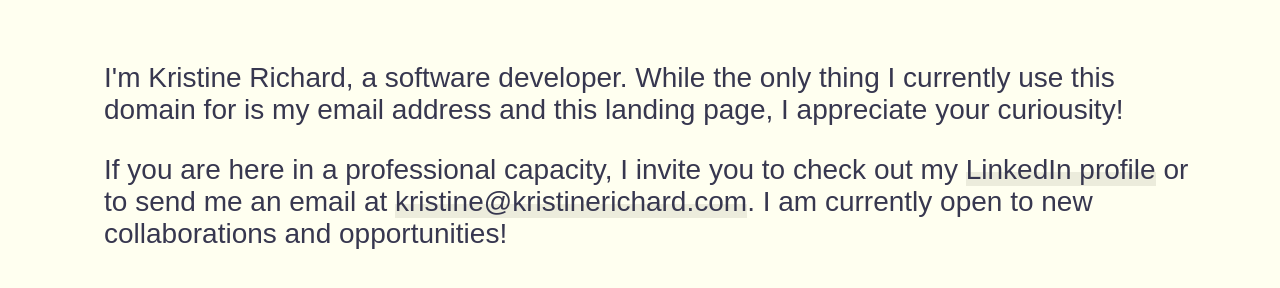
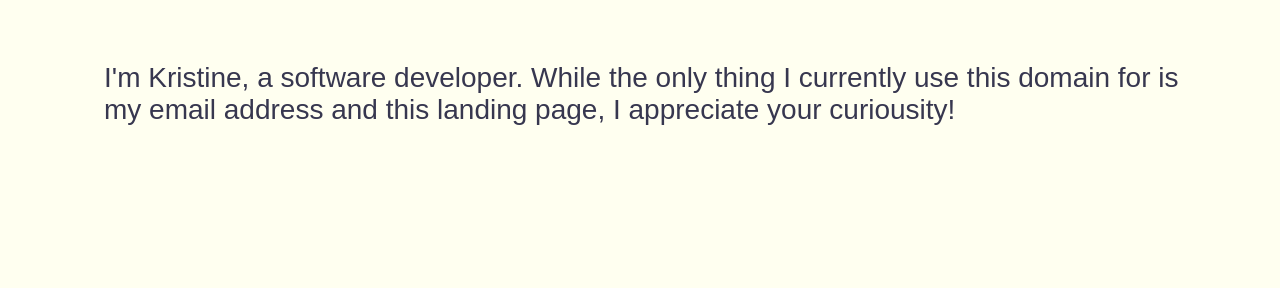
Before and after one commit to krichard-gh/krichard-gh.github.io, a plain HTML site: page docs/index.html in a window 1280 px wide. Shown: the part 186-474 px from the top of the page. Drawn offline with Linux system fonts and the light colour scheme.

Commit message:
content change

```diff
--- a/docs/index.html
+++ b/docs/index.html
@@ -17,11 +17,7 @@
 
     <div id="sub-content">
       <p>
-        I'm Kristine Richard, a software developer. While the only thing I currently use this domain for is my email address and this landing page, I appreciate your curiousity!
-      </p>
-
-      <p>
-        If you are here in a professional capacity, I invite you to check out my <a href="https://www.linkedin.com/in/kristine-richard-dev/" class="bg-color">LinkedIn profile</a> or to send me an email at <a href="mailto:kristine@kristinerichard.com" class="bg-color">kristine@kristinerichard.com</a>. I am currently open to new collaborations and opportunities!
+        I'm Kristine, a software developer. While the only thing I currently use this domain for is my email address and this landing page, I appreciate your curiousity!
       </p>
     </div>
   </div>
```
